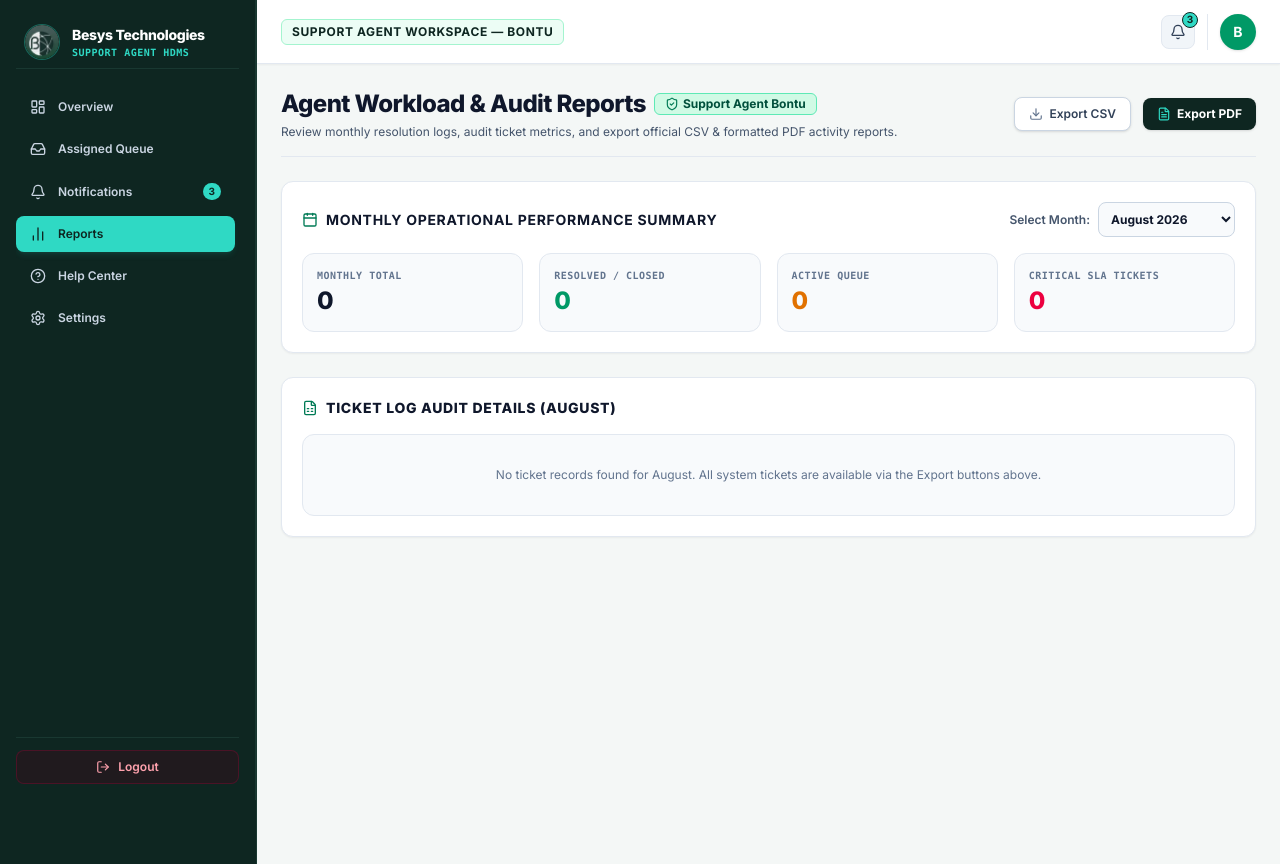
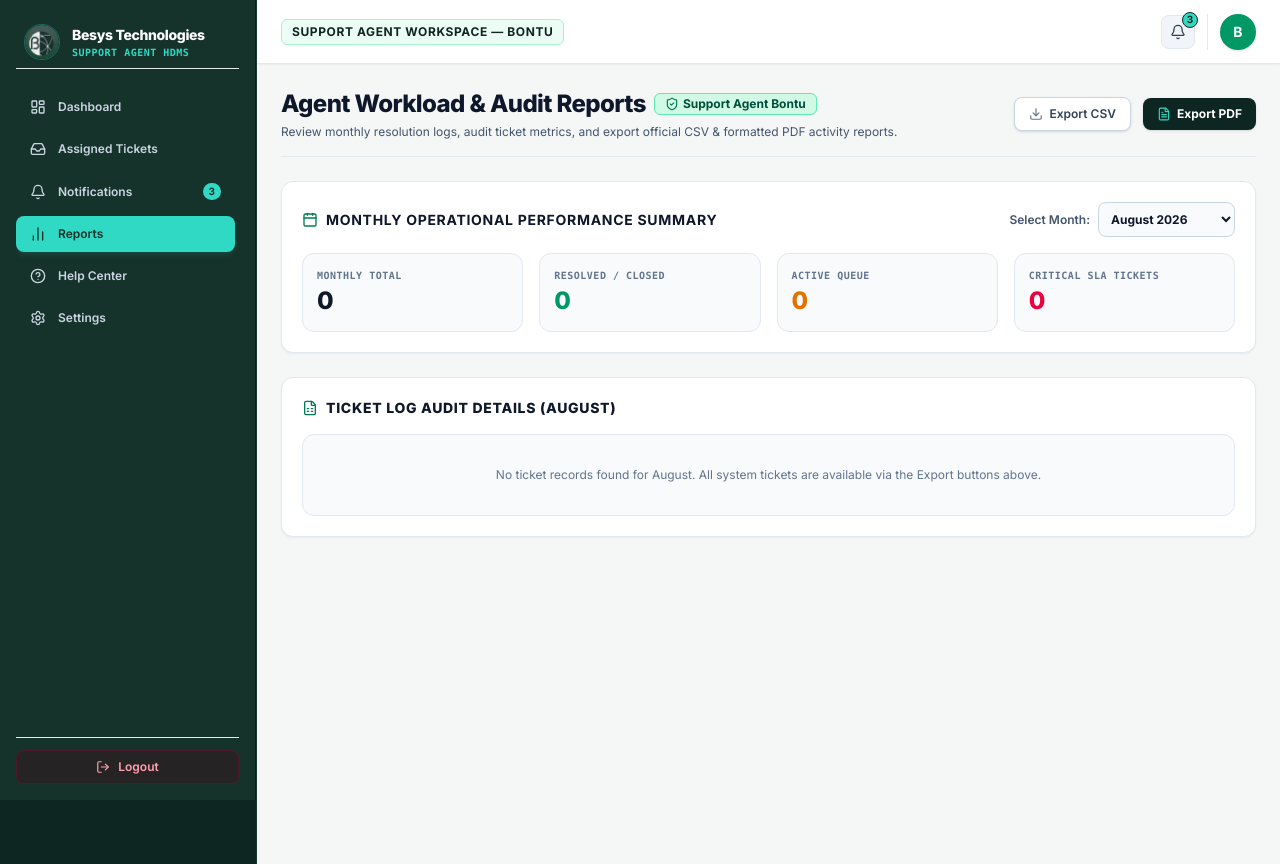
Before and after one commit to Gifti21/help-desk-management-system, a Next.js app: page /dashboard/technician/reports in a window 1280 px wide. Built offline with nearby package versions, Linux system fonts and the light colour scheme.

Commit message:
Refine shared UI components

```diff
--- a/components/layout/Sidebar.tsx
+++ b/components/layout/Sidebar.tsx
@@ -14,14 +14,15 @@ import {
   LogOut
 } from 'lucide-react';
 import { useTickets } from '@/context/TicketContext';
+import { DARK_GREEN, BORDER_GREY, TEAL_PRIMARY } from '@/lib/colors';
 
 interface SidebarProps {
   onLogout?: () => void;
 }
 
 const navItems = [
-  { label: "Overview", href: "/dashboard/technician", icon: LayoutDashboard },
-  { label: "Assigned Queue", href: "/dashboard/technician/queue", icon: Inbox },
+  { label: "Dashboard", href: "/dashboard/technician", icon: LayoutDashboard },
+  { label: "Assigned Tickets", href: "/dashboard/technician/queue", icon: Inbox },
   { label: "Notifications", href: "/dashboard/technician/notifications", icon: Bell },
   { label: "Reports", href: "/dashboard/technician/reports", icon: BarChart2 },
   { label: "Help Center", href: "/dashboard/technician/help", icon: HelpCircle },
@@ -33,12 +34,18 @@ export const Sidebar: React.FC<SidebarProps> = ({ onLogout }) => {
   const { unreadNotificationsCount } = useTickets();
 
   return (
-    <aside className="w-full md:w-64 bg-[#0E2621] border-r border-[#193831] md:h-screen md:sticky md:top-0 flex flex-col p-4 justify-between select-none">
+    <aside
+      style={{ backgroundColor: DARK_GREEN }}
+      className="w-full md:w-64 border-r md:h-screen md:sticky md:top-0 flex flex-col p-4 justify-between select-none"
+    >
       {/* Top Section: Brand Header & Navigation */}
       <div className="flex flex-col flex-1 min-h-0 space-y-4">
 
         {/* Logo Header */}
-        <div className="flex items-center gap-3 px-2 py-2 border-b border-[#193831]">
+        <div
+          style={{ borderColor: BORDER_GREY }}
+          className="flex items-center gap-3 px-2 py-2 border-b"
+        >
           <div className="relative w-9 h-9 shrink-0 rounded-full overflow-hidden border border-[#2FD9C4]/40 bg-[#0A1C18]">
             <Image
               src="/besys_logo.webp"
@@ -52,7 +59,7 @@ export const Sidebar: React.FC<SidebarProps> = ({ onLogout }) => {
             <span className="font-extrabold text-sm text-white tracking-tight truncate block">
               Besys Technologies
             </span>
-            <span className="text-[10px] text-[#2FD9C4] font-mono font-bold block uppercase tracking-wider">
+            <span style={{ color: TEAL_PRIMARY }} className="text-[10px] font-mono font-bold block uppercase tracking-wider">
               Support Agent HDMS
             </span>
           </div>
@@ -67,9 +74,13 @@ export const Sidebar: React.FC<SidebarProps> = ({ onLogout }) => {
               <Link
                 key={item.href}
                 href={item.href}
+                style={{
+                  backgroundColor: isActive ? TEAL_PRIMARY : undefined,
+                  color: isActive ? DARK_GREEN : undefined,
+                }}
                 className={`flex items-center justify-between px-3.5 py-2.5 rounded-lg text-xs font-semibold transition-colors ${
                   isActive
-                    ? "bg-[#2FD9C4] text-[#0E2621] font-bold shadow-md shadow-[#2FD9C4]/10"
+                    ? "font-bold shadow-md shadow-[#2FD9C4]/10"
                     : "text-slate-300 hover:text-white hover:bg-[#193831]"
                 }`}
               >
@@ -79,9 +90,13 @@ export const Sidebar: React.FC<SidebarProps> = ({ onLogout }) => {
                 </div>
 
                 {item.label === "Notifications" && unreadNotificationsCount > 0 && (
-                  <span className={`px-1.5 py-0.5 rounded-full text-[10px] font-bold ${
-                    isActive ? "bg-[#0E2621] text-[#2FD9C4]" : "bg-[#2FD9C4] text-[#0E2621]"
-                  }`}>
+                  <span
+                    style={{
+                      backgroundColor: isActive ? DARK_GREEN : TEAL_PRIMARY,
+                      color: isActive ? TEAL_PRIMARY : DARK_GREEN,
+                    }}
+                    className="px-1.5 py-0.5 rounded-full text-[10px] font-bold"
+                  >
                     {unreadNotificationsCount}
                   </span>
                 )}
@@ -92,7 +107,10 @@ export const Sidebar: React.FC<SidebarProps> = ({ onLogout }) => {
       </div>
 
       {/* Sidebar Footer: Logout Button Only */}
-      <div className="pt-3 border-t border-[#193831] mt-auto">
+      <div
+        style={{ borderColor: BORDER_GREY }}
+        className="pt-3 border-t mt-auto"
+      >
         <button
           onClick={onLogout}
           className="w-full flex items-center justify-center gap-2 text-xs font-semibold text-rose-300 hover:text-white bg-rose-950/30 hover:bg-rose-900/50 border border-rose-900/40 py-2 px-3 rounded-lg transition-colors group cursor-pointer"
--- a/components/ui/Button.tsx
+++ b/components/ui/Button.tsx
@@ -1,5 +1,5 @@
 import React from 'react';
-import { BUTTONS, FONT_FAMILY } from '@/lib/colors';
+import { BUTTONS, ERROR } from '@/lib/colors';
 
 interface ButtonProps extends React.ButtonHTMLAttributes<HTMLButtonElement> {
   variant?: 'primary' | 'secondary' | 'outline' | 'danger';
@@ -24,6 +24,7 @@ export const Button: React.FC<ButtonProps> = ({
         backgroundColor: BUTTONS.disabled,
         color: BUTTONS.disabledText,
         borderColor: 'transparent',
+        cursor: 'not-allowed',
       };
     }
 
@@ -36,19 +37,21 @@ export const Button: React.FC<ButtonProps> = ({
         };
       case 'secondary':
         return {
-          backgroundColor: '#1F483D',
-          color: '#FFFFFF',
+          backgroundColor: BUTTONS.hover, // Using secondary button hover tone
+          color: BUTTONS.hoverText,
           borderColor: 'transparent',
         };
       case 'outline':
         return {
           backgroundColor: 'transparent',
-          color: '#2FD9C4',
-          borderColor: '#1E3E35',
+          color: BUTTONS.primary,
+          borderColor: BUTTONS.primary,
+          borderWidth: '1px',
+          borderStyle: 'solid',
         };
       case 'danger':
         return {
-          backgroundColor: '#E53E3E',
+          backgroundColor: ERROR.text,
           color: '#FFFFFF',
           borderColor: 'transparent',
         };
@@ -68,7 +71,6 @@ export const Button: React.FC<ButtonProps> = ({
       disabled={disabled || loading}
       className={`rounded-lg font-medium transition-all duration-150 inline-flex items-center justify-center gap-2 ${sizeClasses} ${className}`}
       style={{
-        fontFamily: FONT_FAMILY,
         ...getVariantStyles(),
         ...style,
       }}
--- a/components/ui/Card.tsx
+++ b/components/ui/Card.tsx
@@ -1,4 +1,5 @@
 import React from 'react';
+import { FONT_FAMILY } from '@/lib/fonts';
 
 interface CardProps extends React.HTMLAttributes<HTMLDivElement> {
   children: React.ReactNode;
@@ -8,7 +9,10 @@ export const Card: React.FC<CardProps> = ({ children, className = '', style, ...
   return (
     <div
       className={`rounded-xl border border-slate-200 bg-white shadow-xs transition-colors ${className}`}
-      style={style}
+      style={{
+        fontFamily: FONT_FAMILY.primary,
+        ...style,
+      }}
       {...props}
     >
       {children}
--- a/components/ui/StatusBadge.tsx
+++ b/components/ui/StatusBadge.tsx
@@ -1,5 +1,6 @@
 import React from 'react';
 import { Status, Priority } from '@/types/ticket';
+import { STATUS, PRIORITY } from '@/lib/colors';
 
 interface StatusBadgeProps {
   type: 'status' | 'priority';
@@ -12,37 +13,44 @@ export const StatusBadge: React.FC<StatusBadgeProps> = ({ type, value }) => {
     if (type === 'status') {
       switch (val) {
         case 'OPEN':
-          return 'bg-sky-50 text-sky-700 border-sky-200';
+          return { backgroundColor: STATUS.open.background, color: STATUS.open.text, borderColor: STATUS.open.border };
         case 'IN_PROGRESS':
-          return 'bg-amber-50 text-amber-700 border-amber-200';
+          return { backgroundColor: STATUS.inProgress.background, color: STATUS.inProgress.text, borderColor: STATUS.inProgress.border };
         case 'PENDING':
-          return 'bg-purple-50 text-purple-700 border-purple-200';
+          return { backgroundColor: STATUS.inProgress.background, color: STATUS.inProgress.text, borderColor: STATUS.inProgress.border };
         case 'RESOLVED':
-          return 'bg-emerald-50 text-emerald-700 border-emerald-200';
+          return { backgroundColor: STATUS.resolved.background, color: STATUS.resolved.text, borderColor: STATUS.resolved.border };
         case 'CLOSED':
-          return 'bg-slate-100 text-slate-700 border-slate-300';
+          return { backgroundColor: STATUS.closed.background, color: STATUS.closed.text, borderColor: STATUS.closed.border };
         default:
-          return 'bg-slate-100 text-slate-700 border-slate-300';
+          return { backgroundColor: STATUS.closed.background, color: STATUS.closed.text, borderColor: STATUS.closed.border };
       }
     } else {
       switch (val) {
         case 'CRITICAL':
-          return 'bg-rose-50 text-rose-700 border-rose-200 font-bold';
         case 'HIGH':
-          return 'bg-orange-50 text-orange-700 border-orange-200 font-semibold';
+          return { backgroundColor: PRIORITY.high.background, color: PRIORITY.high.text, borderColor: PRIORITY.high.border };
         case 'MEDIUM':
-          return 'bg-yellow-50 text-yellow-800 border-yellow-200';
+          return { backgroundColor: PRIORITY.medium.background, color: PRIORITY.medium.text, borderColor: PRIORITY.medium.border };
         case 'LOW':
-          return 'bg-teal-50 text-teal-700 border-teal-200';
+          return { backgroundColor: PRIORITY.low.background, color: PRIORITY.low.text, borderColor: PRIORITY.low.border };
         default:
-          return 'bg-slate-100 text-slate-700 border-slate-300';
+          return { backgroundColor: STATUS.closed.background, color: STATUS.closed.text, borderColor: STATUS.closed.border };
       }
     }
   };
 
+  const getExtraFontClass = () => {
+    const val = (value || '').toString().toUpperCase();
+    if (type === 'priority' && val === 'CRITICAL') return 'font-bold';
+    if (type === 'priority' && val === 'HIGH') return 'font-semibold';
+    return '';
+  };
+
   return (
     <span
-      className={`inline-flex items-center px-2.5 py-0.5 rounded-md text-[11px] font-mono font-semibold border uppercase tracking-wider ${getStyles()}`}
+      style={getStyles()}
+      className={`inline-flex items-center px-2.5 py-0.5 rounded-md text-[11px] font-mono font-semibold border uppercase tracking-wider ${getExtraFontClass()}`}
     >
       {(value || '').toString().replace('_', ' ')}
     </span>
```
